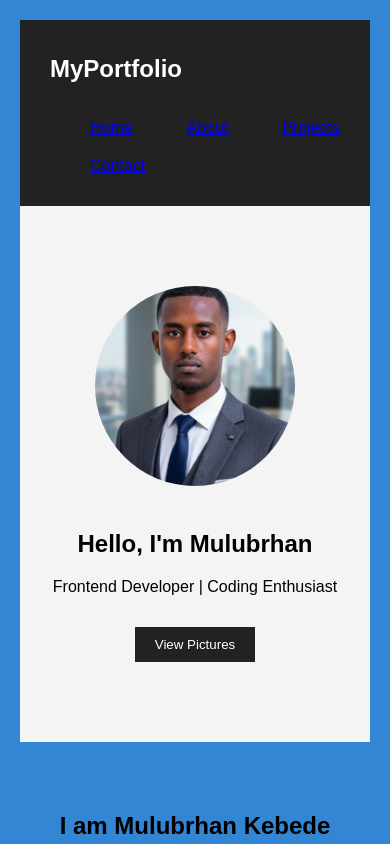
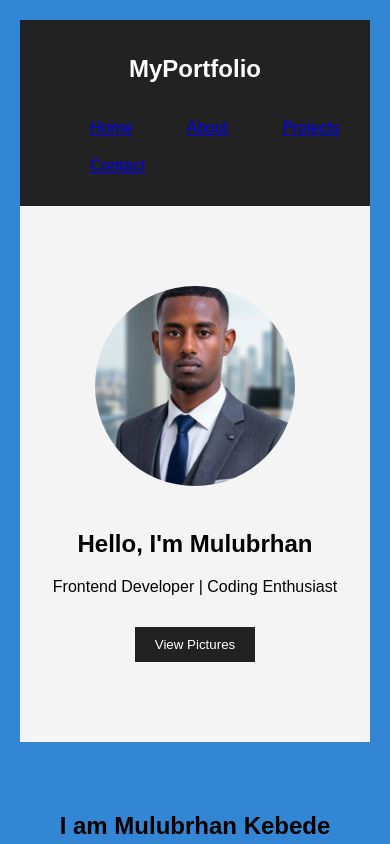
Before and after one commit to Mulubrhan2112/My-Portfolio, a React (Vite) app: page / in a window 390 px wide. Shown: the top 844 px of the page. Built offline with nearby package versions, Linux system fonts and the light colour scheme.

Commit message:
Remove navbar media query for small screens
Removed media query for navbar styling on small screens.

```diff
--- a/src/components/style.css
+++ b/src/components/style.css
@@ -13,11 +13,6 @@ body {
   color: white;
   flex-wrap:wrap;
 }
-@media (max-width: 600px) {
-  .navbar {
-    flex-direction: column;
-    align-items: flex-start;
-  }
 
 .nav-links {
   list-style: none;
```
